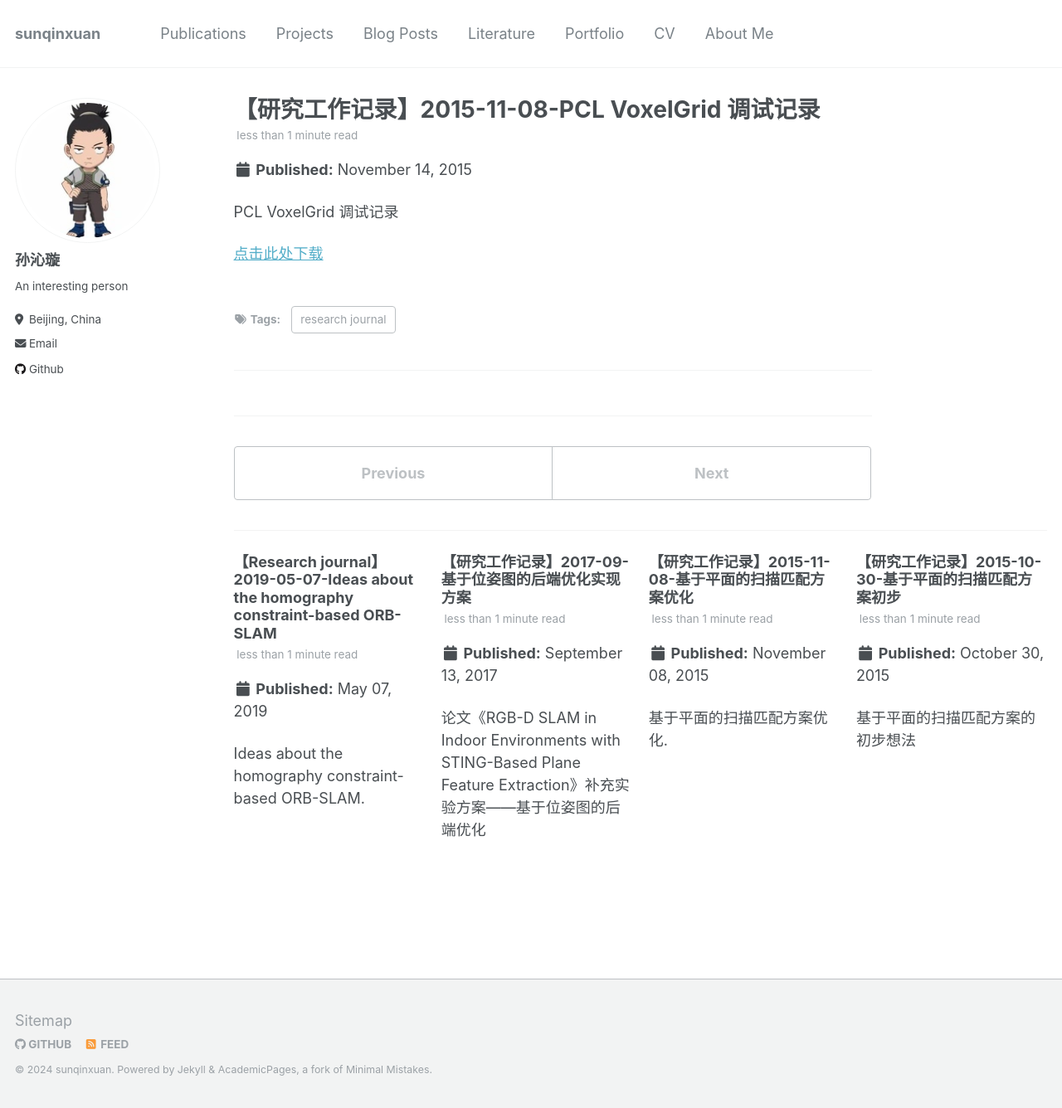
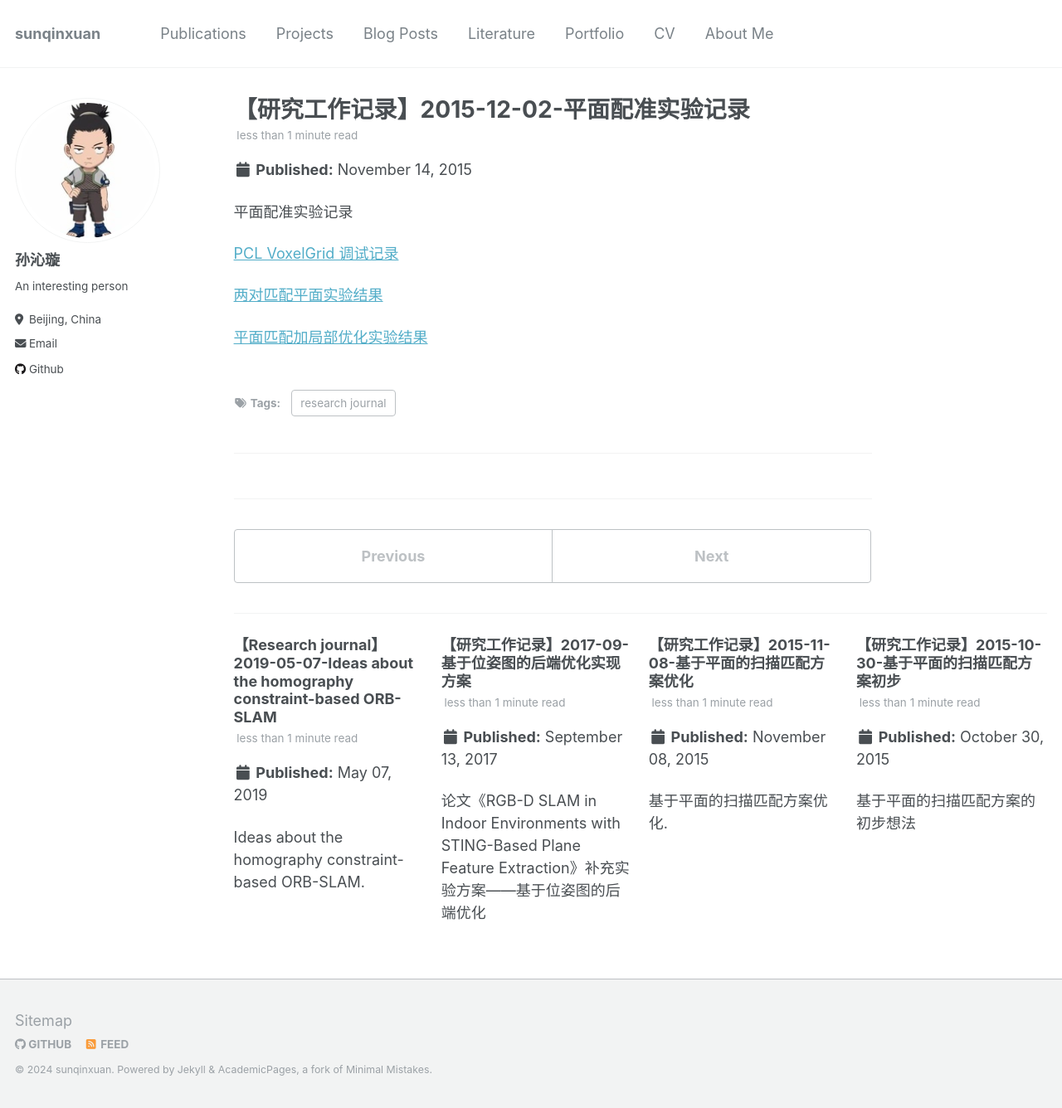
Before and after one commit to wdyiwdwd/wdyiwdwd.github.io, a Jekyll site: the page built from _posts/2015-11-14-research-journal-PCL-voxelgrid-debug.md, in a window 1280 px wide and 1336 px high. Shown: the whole window at 83% size. Built offline with Jekyll 4.4.1, drawn with Linux system fonts in a browser that asks for light colours.

Commit message:
pln match

```diff
--- a/_posts/2015-11-14-research-journal-PCL-voxelgrid-debug.md
+++ b/_posts/2015-11-14-research-journal-PCL-voxelgrid-debug.md
@@ -1,11 +1,15 @@
 ---
-title: '【研究工作记录】2015-11-08-PCL VoxelGrid 调试记录'
+title: '【研究工作记录】2015-12-02-平面配准实验记录'
 date: 2015-11-14
 permalink: /posts/research-journal-2015-11-14-PCL-voxelgrid-debug/
 tags:
   - research journal
 ---
 
-PCL VoxelGrid 调试记录
+平面配准实验记录
 
-<a href="http://sunqinxuan.github.io/files/research-journal-2015-11-14-pcl-debug.pdf">点击此处下载</a>
+<a href="http://sunqinxuan.github.io/files/research-journal-2015-11-14-pcl-debug.pdf">PCL VoxelGrid 调试记录</a>
+
+<a href="http://sunqinxuan.github.io/files/research-journal-2015-11-27-2pln-ndt.pdf">两对匹配平面实验结果</a>
+
+<a href="http://sunqinxuan.github.io/files/research-journal-2015-12-02-2pln-opt.pdf">平面匹配加局部优化实验结果</a>
```
Also changed, not shown: 2 other files.
